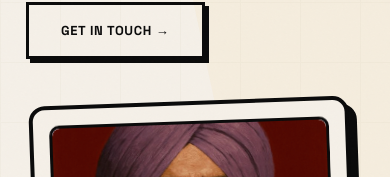
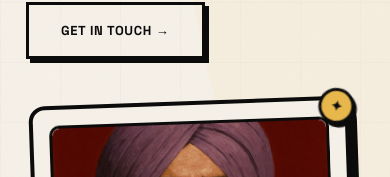
Before and after one commit to kamroon-11/kamroon-portfolio, a Next.js app: page / in a window 390 px wide. Both pictures are taken after a click on the button "MENU". Shown: the part 598-775 px from the top of the page. Built offline with nearby package versions, Linux system fonts and the light colour scheme.

Commit message:
feat(hero): add mobile star sticker near portrait to fill space post-ad removal

```diff
--- a/src/components/HeroSection.tsx
+++ b/src/components/HeroSection.tsx
@@ -876,7 +876,27 @@ export default function HeroSection() {
 
               {/* Decorative stickers on profile card */}
               <div ref={stickersRef}>
-                {!isMobile && (
+                {isMobile ? (
+                  <div
+                    style={{
+                      position: "absolute",
+                      top: "-12px",
+                      right: "-10px",
+                      width: "36px",
+                      height: "36px",
+                      borderRadius: "50%",
+                      background: "var(--mustard)",
+                      border: "3px solid var(--black)",
+                      boxShadow: "3px 3px 0 var(--black)",
+                      display: "grid",
+                      placeItems: "center",
+                      transform: "rotate(10deg)",
+                      zIndex: 5,
+                    }}
+                  >
+                    <span style={{ fontSize: "14px", fontWeight: 900 }}>✦</span>
+                  </div>
+                ) : (
                   <>
                     <div
                       style={{
```
